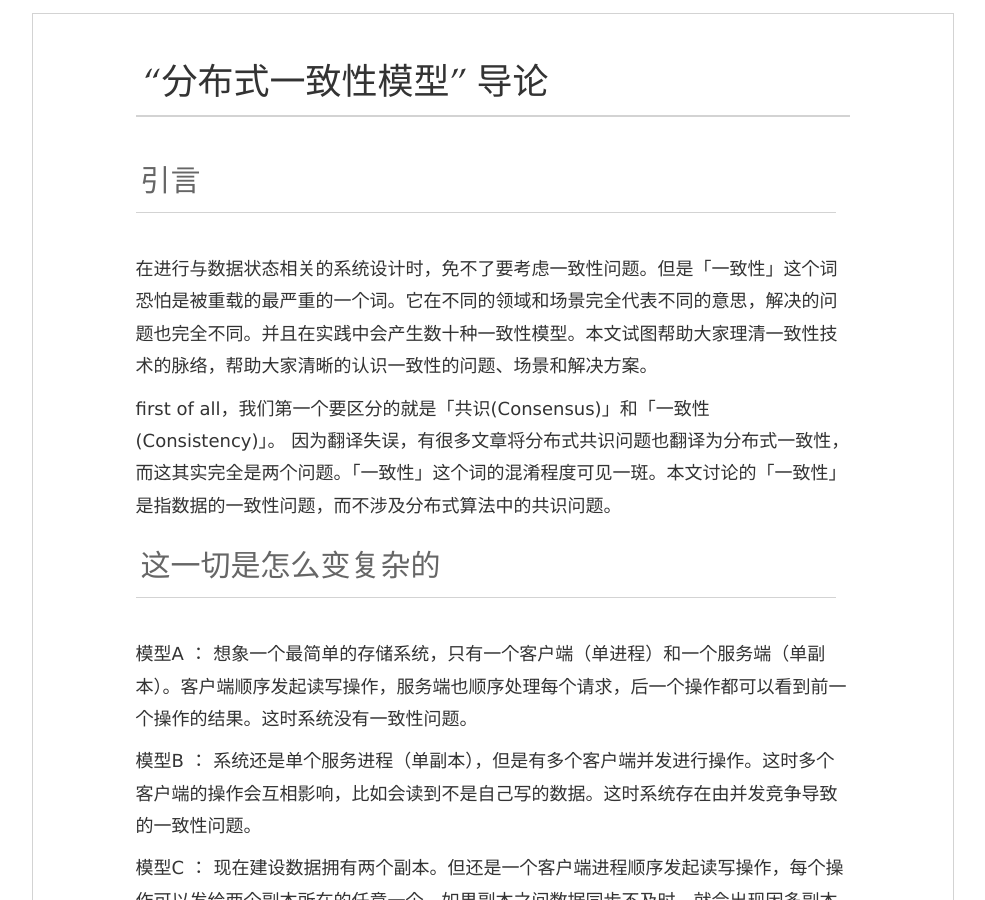
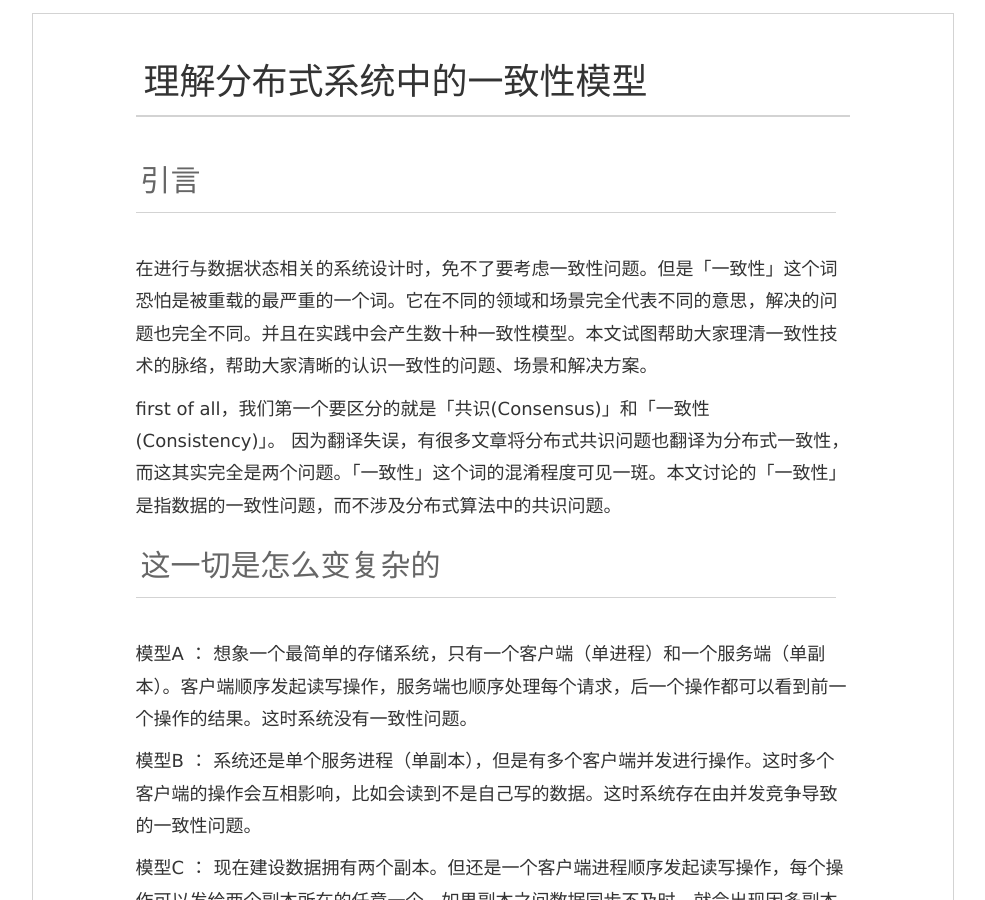
Before and after one commit to eueuy/eueuy.github.io, a Jekyll site: the page built from _posts/2019-05-17-consistency-model.md, in a window 1280 px wide and 900 px high. Shown: the whole window, without its empty margins (147-1132 px from the left). Built offline with Jekyll 4.4.1, drawn with Linux system fonts in a browser that asks for light colours.

Commit message:
Update 2019-05-17-consistency-model.md

```diff
--- a/_posts/2019-05-17-consistency-model.md
+++ b/_posts/2019-05-17-consistency-model.md
@@ -1,6 +1,6 @@
 ---
 layout: post
-title: “分布式一致性模型” 导论
+title: 理解分布式系统中的一致性模型
 author: zhangyue
 ---
 ## 引言
```
